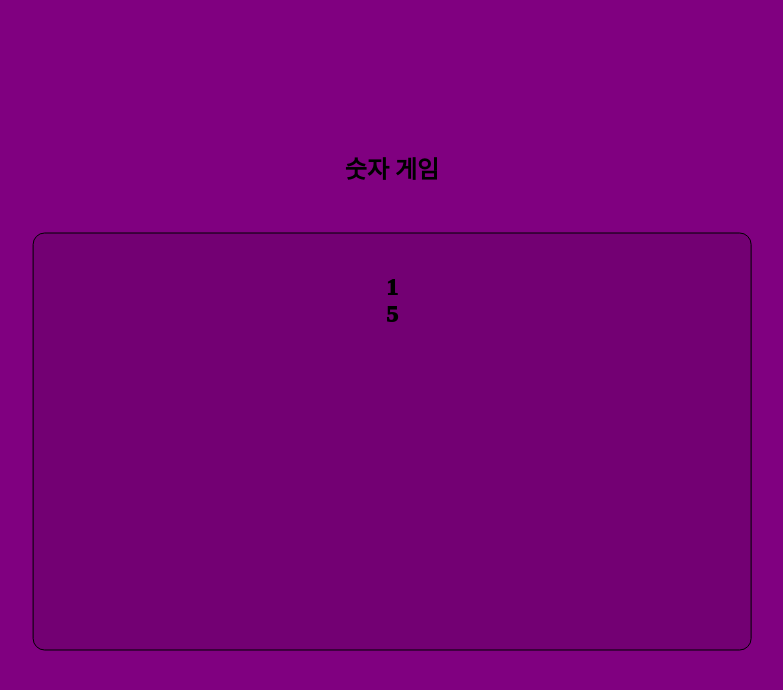
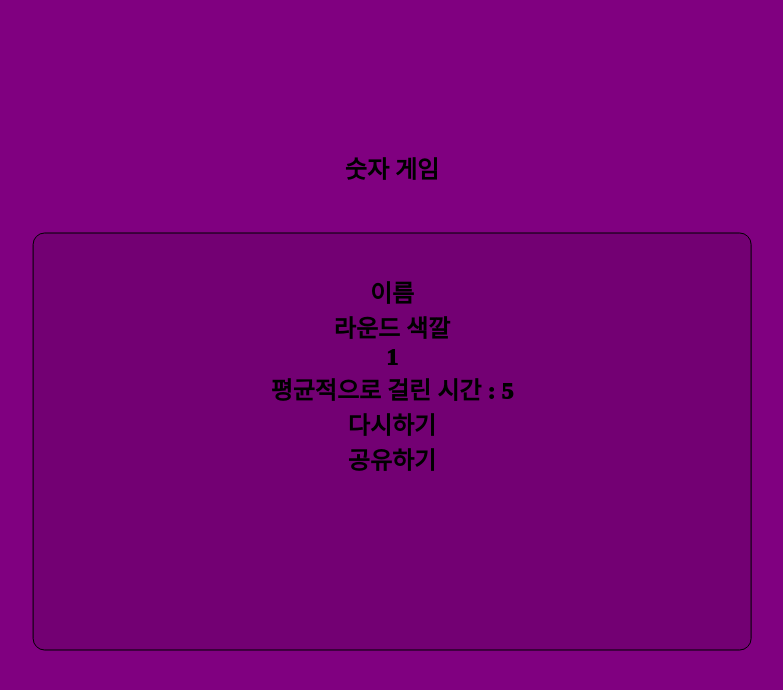
Before and after one commit to tooooo1/whoplus, a React (Create React App) app: page /end in a window 1280 px wide. Shown: the top 690 px of the page, without its empty margins (248-1031 px from the left). Built offline with nearby package versions, Linux system fonts and the light colour scheme; a web font is replaced by a local one.

Commit message:
update : (5라운드마다 갱신, end page 초안)

```diff
--- a/src/components/NumberEnd.js
+++ b/src/components/NumberEnd.js
@@ -6,10 +6,14 @@ const NumberEnd = () => {
     const round = useSelector((state) => state.round.value);
     const time = useSelector((state) => state.time.value);
     return (
-    <NumberWrapper>
-        <div> {round} </div>
-        <div> {time}</div>
-    </NumberWrapper>
+        <NumberWrapper>
+            <div> 이름 </div>
+            <div> 라운드 색깔 </div>
+            <div> {round} </div>
+            <div> 평균적으로 걸린 시간 : {time}</div>
+            <div> 다시하기 </div>
+            <div> 공유하기 </div>
+        </NumberWrapper>
 )
 };
 
--- a/src/components/NumberFunc.js
+++ b/src/components/NumberFunc.js
@@ -39,6 +39,7 @@ const NumberFunc = () => {
 
     const [result, setResult] = useState('');
     const [resultanswer, setResultAnswer] = useState('');
+    // const [totaltime, setTotaltime] = useState(0);
     const [show, setShow] = useState(true);
     const inputRef = useRef(null);
 
@@ -61,10 +62,8 @@ const NumberFunc = () => {
             setValue('');
             setTimedown('');
             dispatch(increment());
-            if (round % 5 === 0) {
-                dispatch(incrementTime());
-                difficulty *= 10;
-            }
+            if (round % 5 === 0) difficulty *= 10;
+            if (round % 5 === 4) dispatch(incrementTime());
             setTimeout(() => next(), 1000);
         }
     };
@@ -83,6 +82,7 @@ const NumberFunc = () => {
         }
         else {
             setTimedown(timedown - 1);
+            // setTotaltime(totaltime + 1);
         }
     };
 
```
